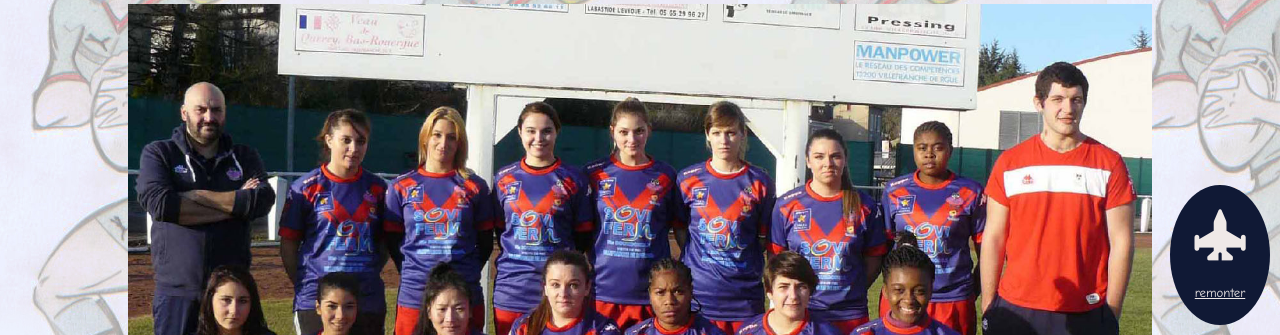
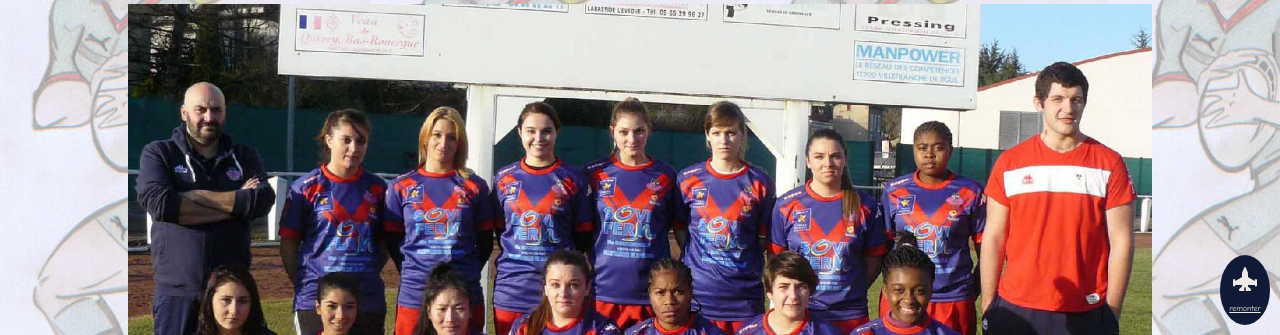
Before and after one commit to Fogulus/evalHTML, a plain HTML site: page index.html in a window 1280 px wide. Shown: the part 465-800 px from the top of the page. Drawn offline with Linux system fonts and the light colour scheme.

Commit message:
modification css responsive taille bouton remonter

```diff
--- a/Style.css
+++ b/Style.css
@@ -147,16 +147,4 @@ footer {
     flex-direction: row;
     justify-content: space-between;
   }
-  .squareFixed {
-    width: 100px;
-    height: 140px;
-  }
-  .squareFixed i {
-    font-size: 4em;
-    color: #EFE9E7;
-  }
-  .squareFixed a {
-    font-size: 0.8em;
-    color: #EFE9E7;
-  }
 }
```
